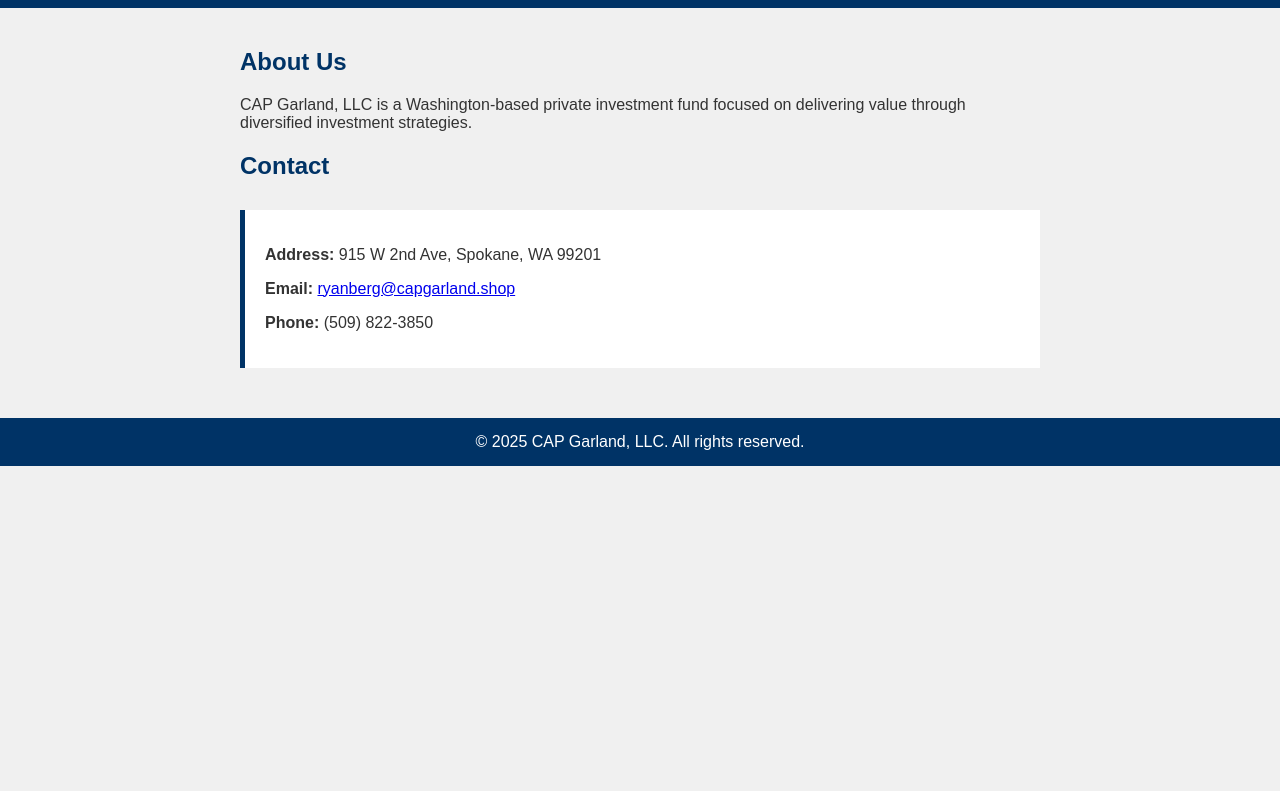
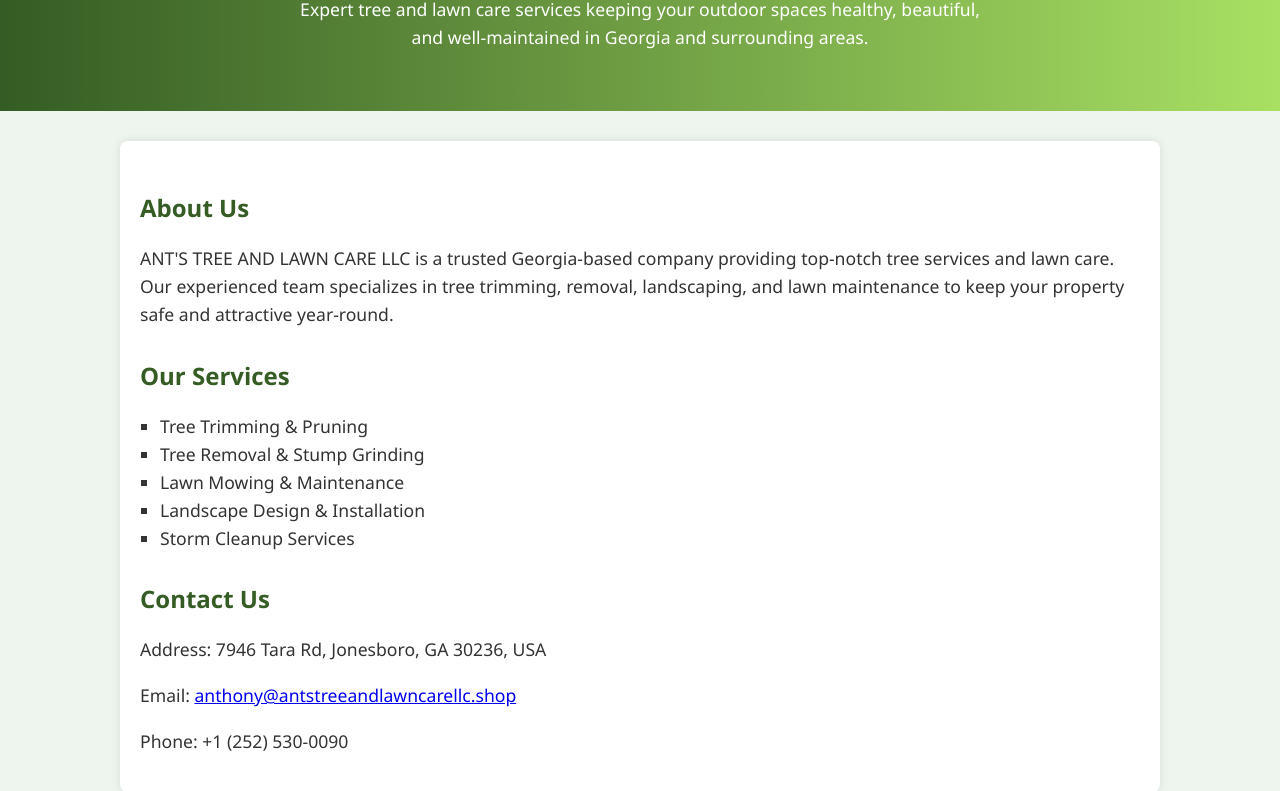
Before and after one commit to ryan3099/Anthony-site, a plain HTML site: page index.html in a window 1280 px wide. Shown: the part 166-957 px from the top of the page. Before the commit the page ends 800 px from the top, so only its background shows below. Drawn offline with Linux system fonts and the light colour scheme.

Commit message:
index.html

```diff
--- a/index.html
+++ b/index.html
@@ -1,67 +1,91 @@
-
 <!DOCTYPE html>
 <html lang="en">
 <head>
-  <meta charset="UTF-8" />
-  <meta name="viewport" content="width=device-width, initial-scale=1.0" />
-  <title>CAP Garland, LLC</title>
+    <meta charset="UTF-8">
+    <meta name="viewport" content="width=device-width, initial-scale=1.0">
+    <title>ANT'S TREE AND LAWN CARE LLC</title>
     <style>
         body {
-      font-family: Arial, sans-serif;
             margin: 0;
             padding: 0;
-      background-color: #f0f0f0;
+            font-family: 'Segoe UI', Tahoma, Geneva, Verdana, sans-serif;
+            background: #eef5ef;
             color: #333;
+            display: flex;
+            flex-direction: column;
+            min-height: 100vh;
         }
-    header {
-      background-color: #003366;
-      color: white;
-      padding: 30px 20px;
+        .hero {
+            background: linear-gradient(90deg, #355C24, #A8E063);
+            color: #fff;
             text-align: center;
+            padding: 60px 20px;
         }
-    section {
-      max-width: 800px;
-      margin: 40px auto;
-      padding: 0 20px;
+        .hero h1 {
+            font-size: 2.8em;
+            margin-bottom: 10px;
         }
-    h1, h2 {
-      color: #003366;
+        .hero p {
+            font-size: 1.1em;
+            max-width: 700px;
+            margin: 0 auto;
         }
-    .contact {
+        .content {
+            max-width: 1000px;
+            margin: 30px auto;
+            padding: 20px;
             background: #fff;
-      padding: 20px;
-      border-left: 5px solid #003366;
+            border-radius: 8px;
+            box-shadow: 0 0 10px rgba(0,0,0,0.1);
+        }
+        h2 {
+            color: #355C24;
             margin-top: 30px;
         }
+        p, li {
+            font-size: 1.1em;
+            line-height: 1.6;
+        }
+        ul {
+            padding-left: 20px;
+            list-style-type: square;
+        }
         footer {
-      background-color: #003366;
-      color: white;
             text-align: center;
-      padding: 15px;
-      margin-top: 50px;
+            padding: 20px;
+            background: #355C24;
+            color: #fff;
+            margin-top: auto;
         }
     </style>
 </head>
 <body>
-  <header>
-    <h1>CAP Garland, LLC</h1>
-    <p>Private Investment Fund</p>
-  </header>
+    <div class="hero">
+        <h1>ANT'S TREE AND LAWN CARE LLC</h1>
+        <p>Expert tree and lawn care services keeping your outdoor spaces healthy, beautiful, and well-maintained in Georgia and surrounding areas.</p>
+    </div>
 
-  <section>
+    <div class="content">
         <h2>About Us</h2>
-    <p>CAP Garland, LLC is a Washington-based private investment fund focused on delivering value through diversified investment strategies.</p>
+        <p>ANT'S TREE AND LAWN CARE LLC is a trusted Georgia-based company providing top-notch tree services and lawn care. Our experienced team specializes in tree trimming, removal, landscaping, and lawn maintenance to keep your property safe and attractive year-round.</p>
 
-    <h2>Contact</h2>
-    <div class="contact">
-      <p><strong>Address:</strong> 915 W 2nd Ave, Spokane, WA 99201</p>
-      <p><strong>Email:</strong> <a href="mailto:ryanberg@capgarland.shop">ryanberg@capgarland.shop</a></p>
-      <p><strong>Phone:</strong> (509) 822-3850</p>
+        <h2>Our Services</h2>
+        <ul>
+            <li>Tree Trimming & Pruning</li>
+            <li>Tree Removal & Stump Grinding</li>
+            <li>Lawn Mowing & Maintenance</li>
+            <li>Landscape Design & Installation</li>
+            <li>Storm Cleanup Services</li>
+        </ul>
+
+        <h2>Contact Us</h2>
+        <p>Address: 7946 Tara Rd, Jonesboro, GA 30236, USA</p>
+        <p>Email: <a href="mailto:anthony@antstreeandlawncarellc.shop">anthony@antstreeandlawncarellc.shop</a></p>
+        <p>Phone: +1 (252) 530-0090</p>
     </div>
-  </section>
 
     <footer>
-    &copy; 2025 CAP Garland, LLC. All rights reserved.
+        &copy; 2025 ANT'S TREE AND LAWN CARE LLC. All rights reserved.
     </footer>
 </body>
 </html>
```
Lines whose indentation alone changed are shown as unchanged.
